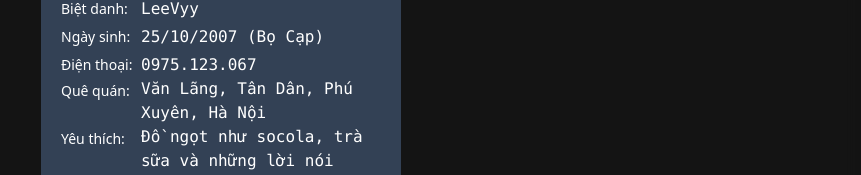
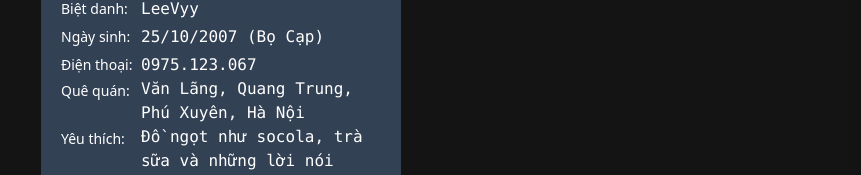
Before and after one commit to tangoctrung/leevyy, a Next.js app: page / in a window 1280 px wide. Both pictures are taken after a click on the element 1208 px from the left and 728 px from the top of the page. Shown: the part 295-470 px from the top of the page, without its empty margins (419-1280 px from the left). Built offline with nearby package versions, Linux system fonts and the light colour scheme.

Commit message:
edit info

```diff
--- a/src/components/modal/ModalIntro.tsx
+++ b/src/components/modal/ModalIntro.tsx
@@ -44,7 +44,7 @@ function ModalIntro({
           </div>
           <div className='flex items-start justify-start mt-1'>
             <p className='w-[80px] text-sm font-sans'>Quê quán: </p>
-            <p className='w-[calc(100%-80px)] mt-[-4px] text-base font-mono'>Văn Lãng, Tân Dân, Phú Xuyên, Hà Nội</p>
+            <p className='w-[calc(100%-80px)] mt-[-4px] text-base font-mono'>Văn Lãng, Quang Trung, Phú Xuyên, Hà Nội</p>
           </div>
           <div className='flex items-start justify-start mt-1'>
             <p className='w-[80px] text-sm font-sans'>Yêu thích: </p>
```
